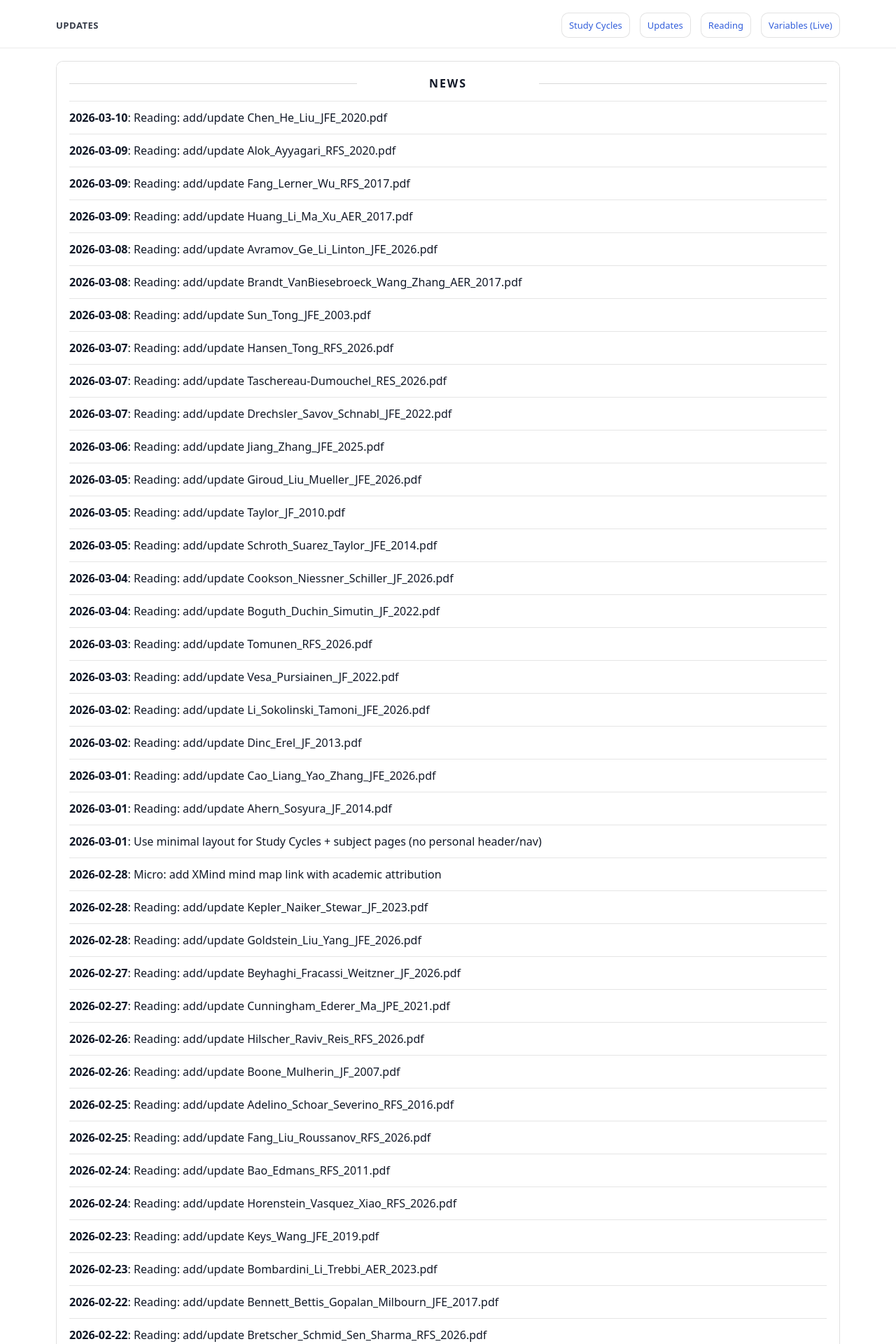
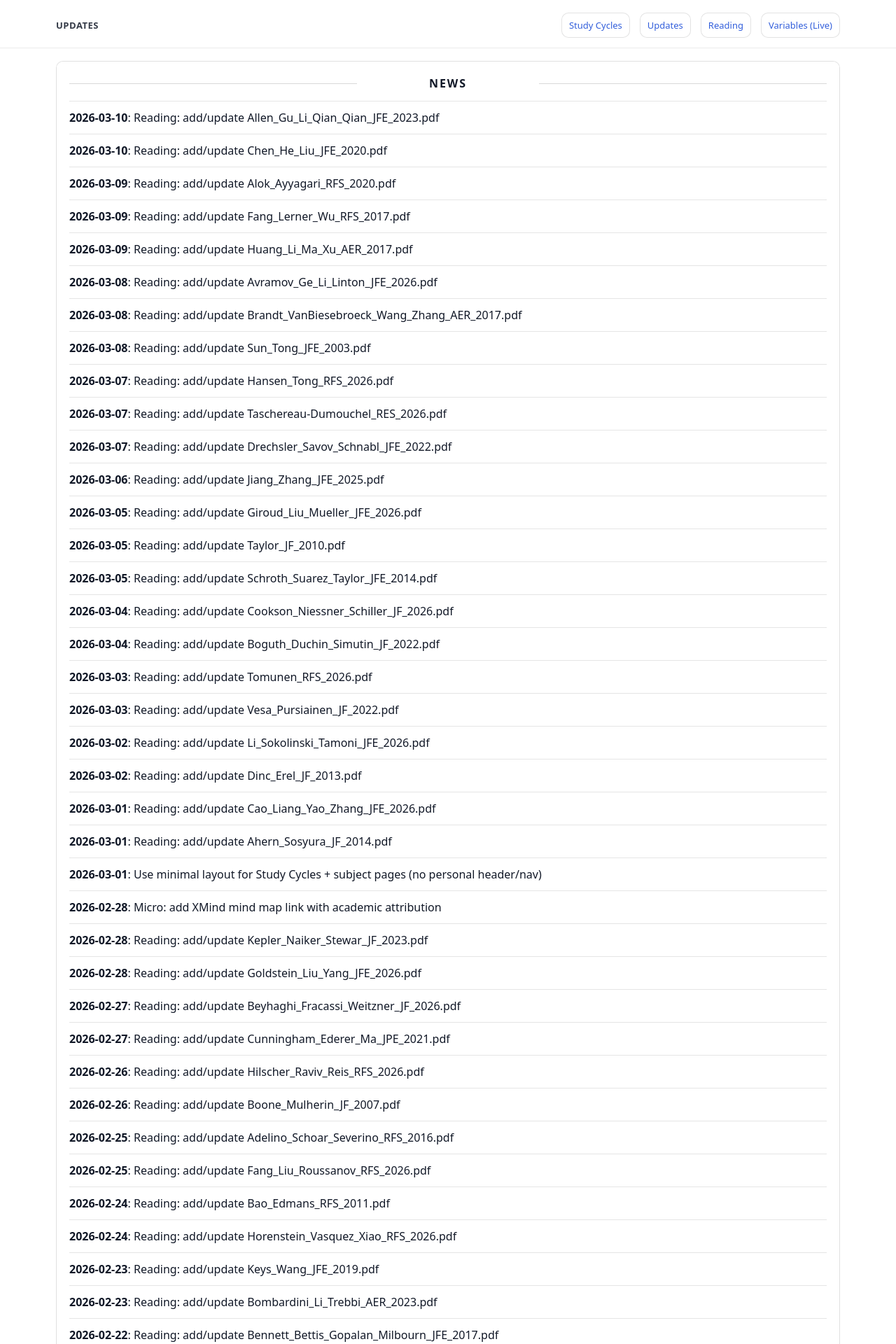
Before and after one commit to yaxinzn/study-archive, a Jekyll site: the page built from updates/index.md, in a window 1280 px wide. Shown: the top 1920 px of the page at 70% size. Built offline with Jekyll 4.4.1, drawn with Linux system fonts in a browser that asks for light colours; some of the changed text lies outside the part shown.

Commit message:
chore: update NEWS feed

```diff
--- a/_data/news.yml
+++ b/_data/news.yml
@@ -1,4 +1,7 @@
 # Auto-generated update history (sorted newest -> oldest). Do not edit manually.
+- ts: "1773136932"
+  date: "2026-03-10"
+  title: "Reading: add/update Allen_Gu_Li_Qian_Qian_JFE_2023.pdf"
 - ts: "1773136875"
   date: "2026-03-10"
   title: "Reading: add/update Chen_He_Liu_JFE_2020.pdf"
```
